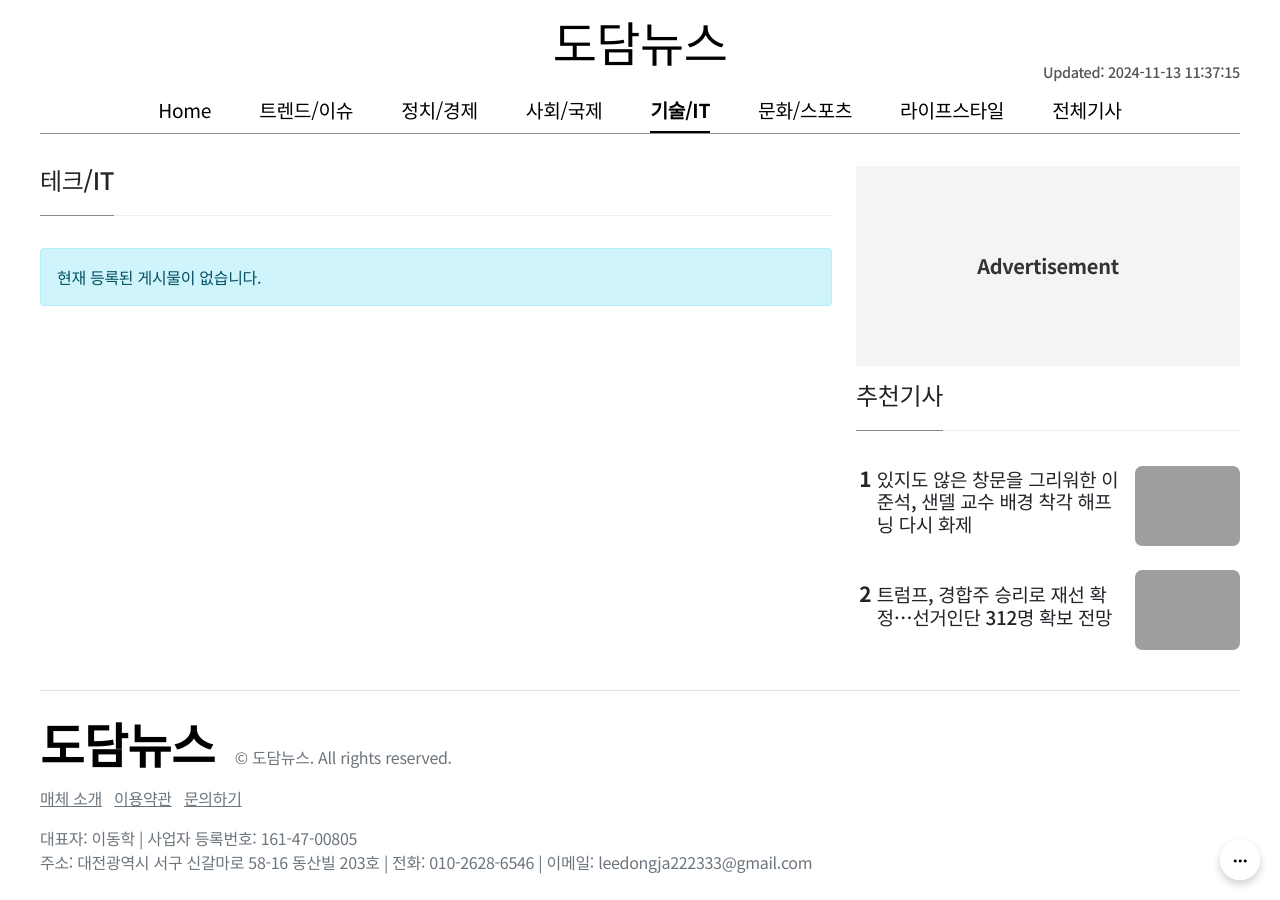
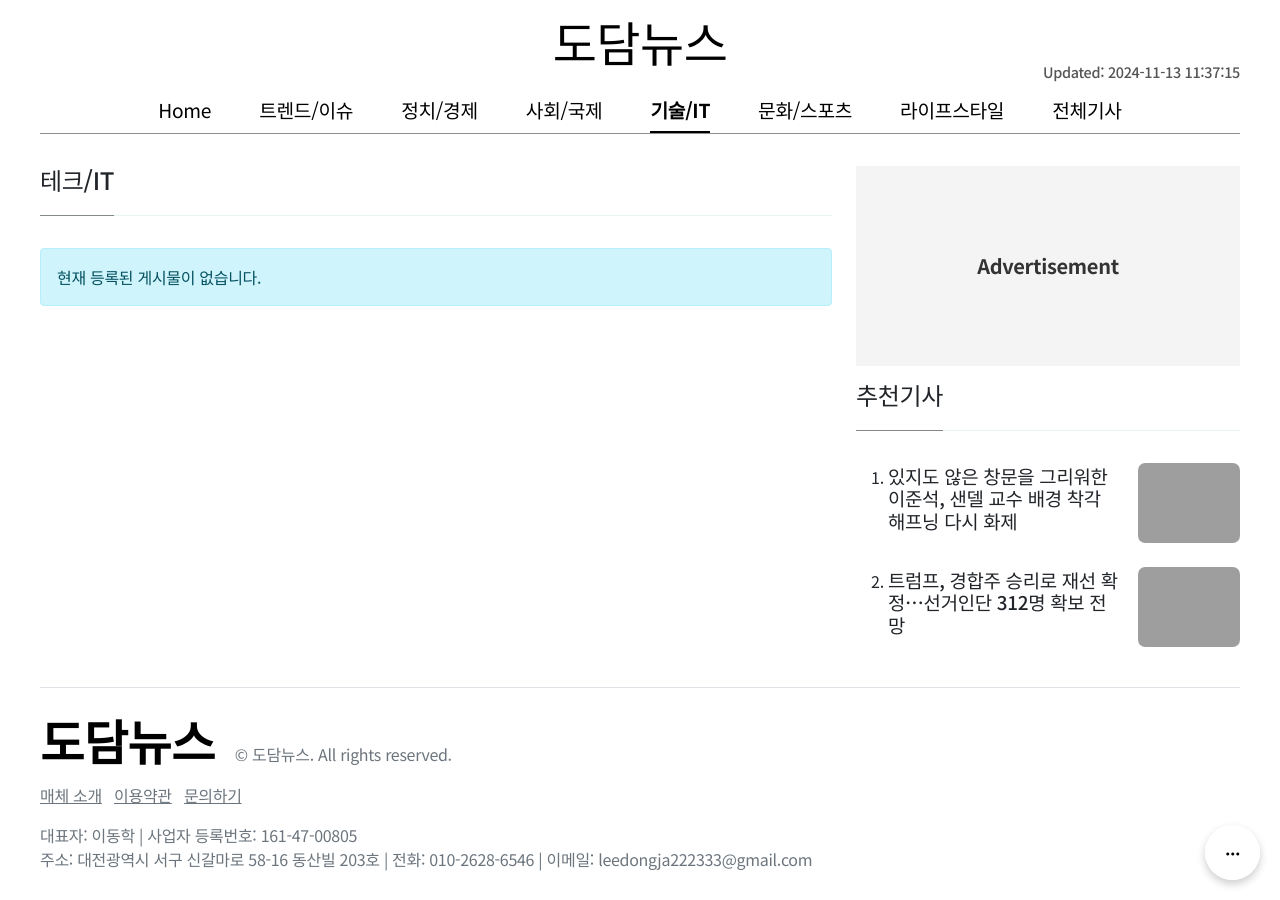
Before and after one commit to DongHakLee/donghaklee.github.io, a Jekyll site: the page built from _pages/tech-it.md, in a window 1280 px wide. Built offline with Jekyll 4.4.1, drawn with Linux system fonts in a browser that asks for light colours; nearby versions of some CDN libraries; the list of posts is cut into pages by our own code; grey boxes are pictures that could not be loaded.

```diff
--- a/_includes/tracking-floating.html
+++ b/_includes/tracking-floating.html
@@ -12,8 +12,8 @@
     }
 
     .floating-btn {
-        width: 40px;
-        height: 40px;
+        width: 55px;
+        height: 55px;
         border-radius: 50%;
         background-color: rgba(255, 255, 255, 0.9); /* 흰색 배경 + 약간의 투명도 */
         color: var(--primary-color);
@@ -51,8 +51,8 @@
     }
 
     .function-btn {
-        width: 40px;
-        height: 40px;
+        width: 55px;
+        height: 55px;
         border-radius: 50%;
         background-color: rgba(255, 255, 255, 0.9); /* 동일한 흰색 배경 */
         color: var(--primary-color);
--- a/assets/css/main.css
+++ b/assets/css/main.css
@@ -487,15 +487,15 @@
   transition: transform 0.3s ease; /* 확대 효과 */
 }
 
-
+/*
 .list-featured {
-  padding-left: 0.3rem;
-  list-style-type: none; /* 기본 점 제거 */
-  counter-reset: list-counter; /* 카운터 초기화 */
+  padding-left: 0.2rem;
+  list-style-type: none;
+  counter-reset: list-counter;
 }
 
 .list-featured li {
-  counter-increment: list-counter; /* 카운터 증가 */
+  counter-increment: list-counter;
 }
 
 @supports (list-style-type: disc) {
@@ -507,22 +507,19 @@
   }
 }
 
-/* 대체 스타일 */
 .list-featured li {
-  list-style: decimal; /* 기본 list 스타일 */
-  margin-left: 1em; /* 번호와 텍스트 간격 */
+  list-style: decimal;
+  margin-left: 1em;
 }
 
-/* 이미지 hover 효과 */
 .list-featured .ml-3:hover img {
   transform: scale(1.1);
 }
 
-/* 제목 hover시 이미지 확대 */
 .list-featured h6 a:hover ~ .ml-3 img {
   transform: scale(1.1);
 }
-
+*/
 .h5, h5 {
   font-size: 1.18rem !important;
 }
```
